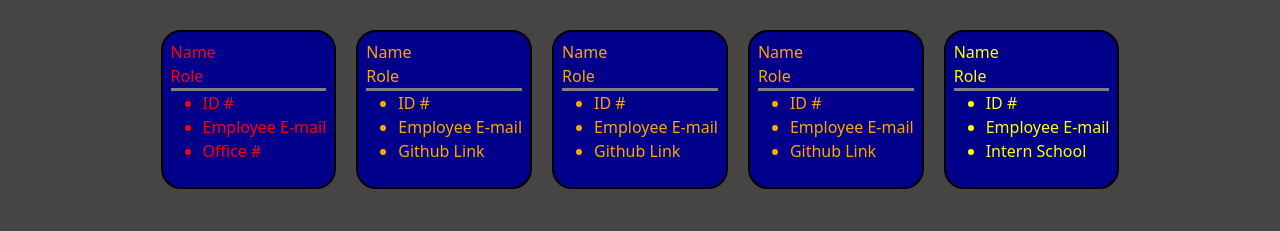
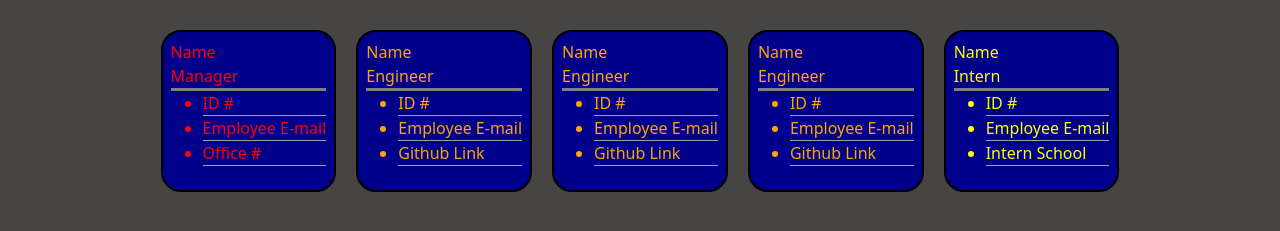
Before and after one commit to T0930/TM-Team-Generator, a website: page index.html in a window 1280 px wide. Shown: the part 197-428 px from the top of the page. Drawn offline with nearby package versions, Linux system fonts and the light colour scheme.

Commit message:
updated HTML and CSS

```diff
--- a/index.html
+++ b/index.html
@@ -25,7 +25,7 @@
 
       <div class="roster-card manager">
         <div class="name">Name</div>
-        <div class="role">Role</div>
+        <div class="role">Manager</div>
             <ul>
                 <li class = 'empID'>ID #</li>
                 <li class = 'empEmail'>Employee E-mail</li>
@@ -35,7 +35,7 @@
 
       <div class="roster-card engineer">
         <div class="name">Name</div>
-        <div class="role">Role</div>
+        <div class="role">Engineer</div>
             <ul>
                 <li class = 'empID'>ID #</li>
                 <li class = 'empEmail'>Employee E-mail</li>
@@ -45,7 +45,7 @@
 
       <div class="roster-card engineer">
         <div class="name">Name</div>
-        <div class="role">Role</div>
+        <div class="role">Engineer</div>
             <ul>
                 <li class = 'empID'>ID #</li>
                 <li class = 'empEmail'>Employee E-mail</li>
@@ -55,7 +55,7 @@
 
       <div class="roster-card engineer">
         <div class="name">Name</div>
-        <div class="role">Role</div>
+        <div class="role">Engineer</div>
             <ul>
                 <li class = 'empID'>ID #</li>
                 <li class = 'empEmail'>Employee E-mail</li>
@@ -65,7 +65,7 @@
 
       <div class="roster-card intern">
         <div class="name">Name</div>
-        <div class="role">Role</div>
+        <div class="role">Intern</div>
             <ul>
                 <li class = 'empID'>ID #</li>
                 <li class = 'empEmail'>Employee E-mail</li>
--- a/style.css
+++ b/style.css
@@ -55,3 +55,27 @@
 ul {
     border-top: 3px solid gray;
 }
+
+li {
+    border-bottom: 1px solid rgb(160, 160, 160);
+}
+
+/* .empID {
+ border-bottom: 1px solid white;
+}
+
+.empEmail {
+    border-bottom: 1px solid white;
+}
+
+.empGithub {
+    border-bottom: 1px solid white;
+}
+
+.officeNum {
+    border-bottom: 1px solid white;
+}
+
+.school {
+    border-bottom: 1px solid white;
+} */
```
